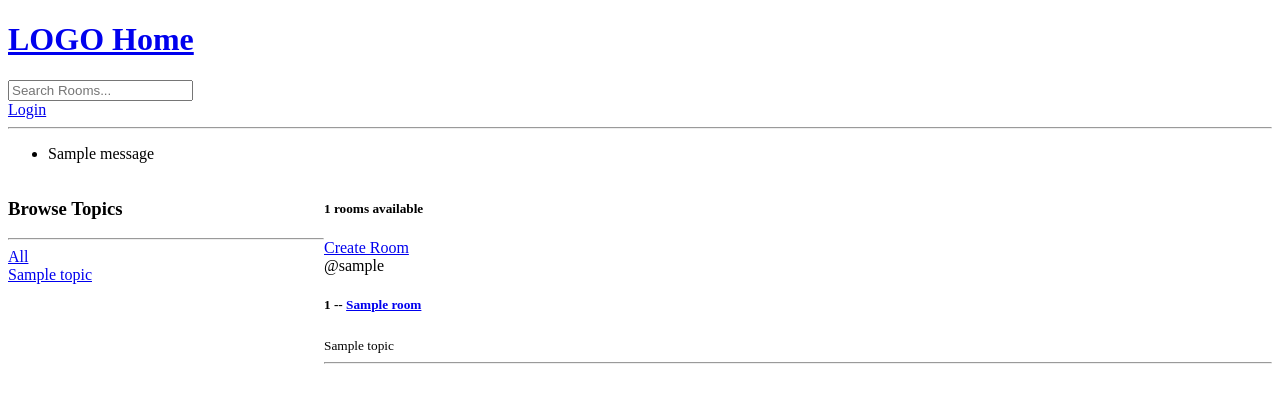
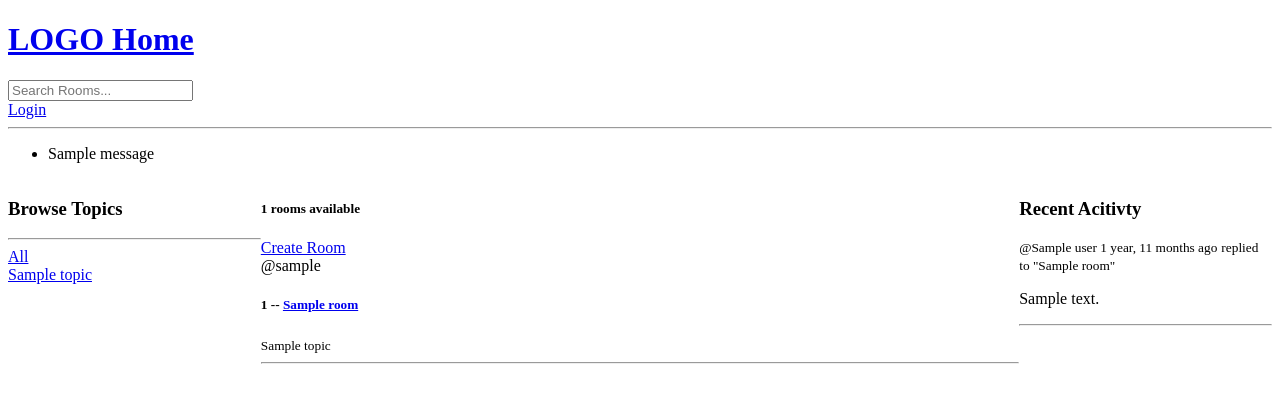
Before and after one commit to nayana-vinod/studybud, a Django app: template base/templates/base/home.html in a window 1280 px wide. Shown: the top 403 px of the page. Run offline with Django 4.2, Linux system fonts and the light colour scheme; the template is opened without the code that fills it: most values are stand-ins (such as "Sample title", 1, 10 or a date in 2020); one stand-in notice (Sample message) is shown.

Commit message:
added activity feed

```diff
--- a/base/models.py
+++ b/base/models.py
@@ -45,5 +45,8 @@ class Message(models.Model):
     updated = models.DateTimeField(auto_now = True)
     created = models.DateTimeField(auto_now_add = True)
 
+    class Meta:
+        ordering = ['-updated', '-created']
+
     def __str__(self):
         return self.body[0:50] #preview only first 50 characters in the admin panel
--- /dev/null
+++ b/base/templates/base/activity_component.html
@@ -0,0 +1,18 @@
+<h3>Recent Acitivty</h3>
+{% for message in room_messages %}
+<div>
+    <small>@{{message.user}}  {{message.created | timesince}} ago</small>
+    <small>replied to "{{message.room}}"</small>
+
+    <p>{{message}}</p>
+    <!-- outputs the first 50 character, check Model Message in models.py __str__ method -->
+
+    <!-- <p>{{message.body}}</p> -->
+    <!-- outputs the whole message -->
+
+    {% if request.user == message.user %}
+    <a href="{% url 'delete-message' message.id %}">Delete</a>
+    {% endif %}
+    <hr>
+</div>
+{% endfor %}
--- /dev/null
+++ b/base/templates/base/feed_component.html
@@ -0,0 +1,14 @@
+{% for room in rooms %}
+<div>
+    {% if request.user == room.host %}
+    <a href="{% url 'update-room' room.id %}">Edit</a>
+    <a href="{% url 'delete-room' room.id %}">Delete</a>
+    {% endif %}
+    <span>@{{room.host.username}}</span>
+    <!-- <h5>{{room.id}} -- <a href="/room/{{room.id}}">{{room.name}}</a></h5> -->
+    <h5>{{room.id}} -- <a href="{% url 'room' room.id %}">{{room.name}}</a></h5>
+    <small>{{room.topic.name}}</small>
+    <hr>
+</div>
+
+{% endfor %}
--- a/base/templates/base/home.html
+++ b/base/templates/base/home.html
@@ -5,7 +5,7 @@
 <style>
     .home-container{
         display: grid;
-        grid-template-columns: 1fr 3fr;
+        grid-template-columns: 1fr 3fr 1fr;
     }
 </style>
 
@@ -14,18 +14,7 @@
 
 
     <div>
-        <h3>Browse Topics</h3>
-        <hr>
-        <a href="{% url 'home' %}">All</a>
-        {% for topic in topics %}
-            <div>
-                <a href="{% url 'home' %}?q={{topic.name}}">{{topic.name}}</a>
-                <!-- check the url created on the top search bar of the browser -->
-                <!-- hence the queries can be typed manually on the search bar and the results can be shown -->
-                <!-- like 'http://127.0.0.1:8000/?q=web' -->
-            </div>
-
-        {% endfor %}
+        {% include 'base/topics_component.html' %}
     </div>
 
 
@@ -33,22 +22,19 @@
         <h5>{{room_count}} rooms available</h5>
         <a href="{% url 'create-room' %}">Create Room</a>
 
-        {% for room in rooms %}
-            <div>
-                {% if request.user == room.host %}
-                <a href="{% url 'update-room' room.id %}">Edit</a>
-                <a href="{% url 'delete-room' room.id %}">Delete</a>
-                {% endif %}
-                <span>@{{room.host.username}}</span>
-                <!-- <h5>{{room.id}} -- <a href="/room/{{room.id}}">{{room.name}}</a></h5> -->
-                <h5>{{room.id}} -- <a href="{% url 'room' room.id %}">{{room.name}}</a></h5>
-                <small>{{room.topic.name}}</small>
-                <hr>
-            </div>
+        <div class="">
+            {% include 'base/feed_component.html' %}
+            <!-- why this works is because the elements are passed in the context dictionary
+            and then to the feed_component. That is if we add the feed_component in another html without the context dictionary
+            it wouldn't work -->
+        </div>
 
-        {% endfor %}
     </div>
 
+    <div class="">
+        {% include 'base/activity_component.html' %}
+
+    </div>
 
 </div>
 
--- /dev/null
+++ b/base/templates/base/topics_component.html
@@ -0,0 +1,12 @@
+<h3>Browse Topics</h3>
+<hr>
+<a href="{% url 'home' %}">All</a>
+{% for topic in topics %}
+    <div>
+        <a href="{% url 'home' %}?q={{topic.name}}">{{topic.name}}</a>
+        <!-- check the url created on the top search bar of the browser -->
+        <!-- hence the queries can be typed manually on the search bar and the results can be shown -->
+        <!-- like 'http://127.0.0.1:8000/?q=web' -->
+    </div>
+
+{% endfor %}
```
Also changed, not shown: base/views.py (+11 -1 lines), db.sqlite3.
